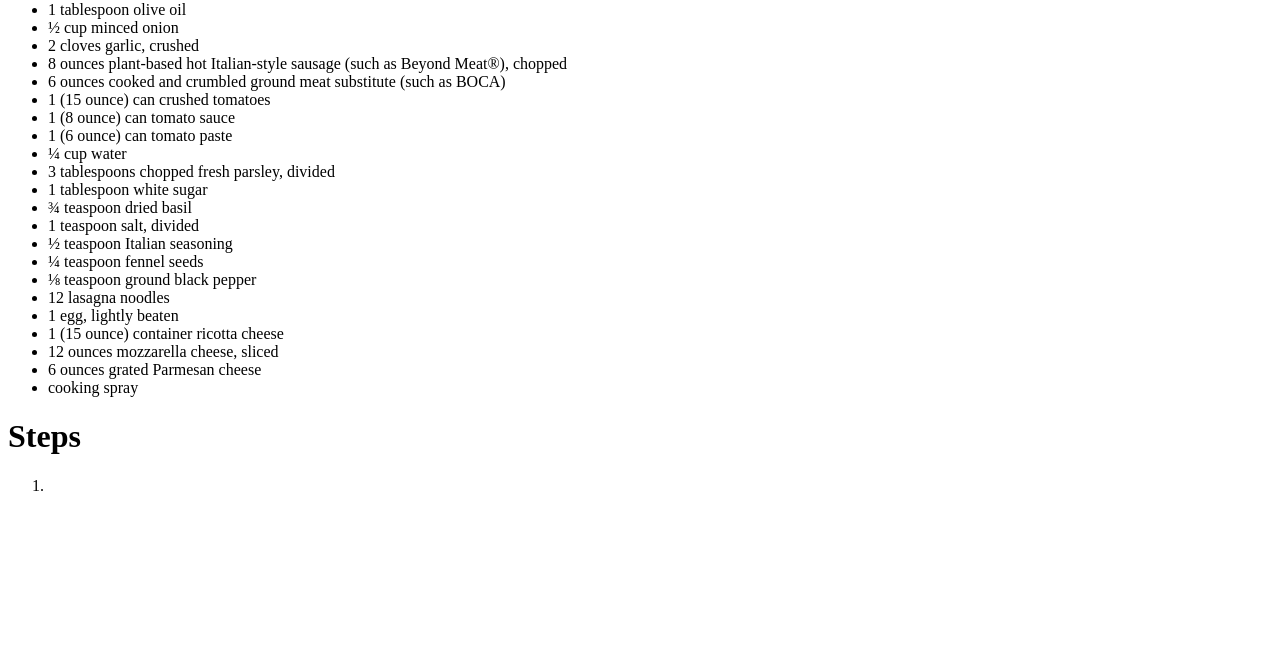
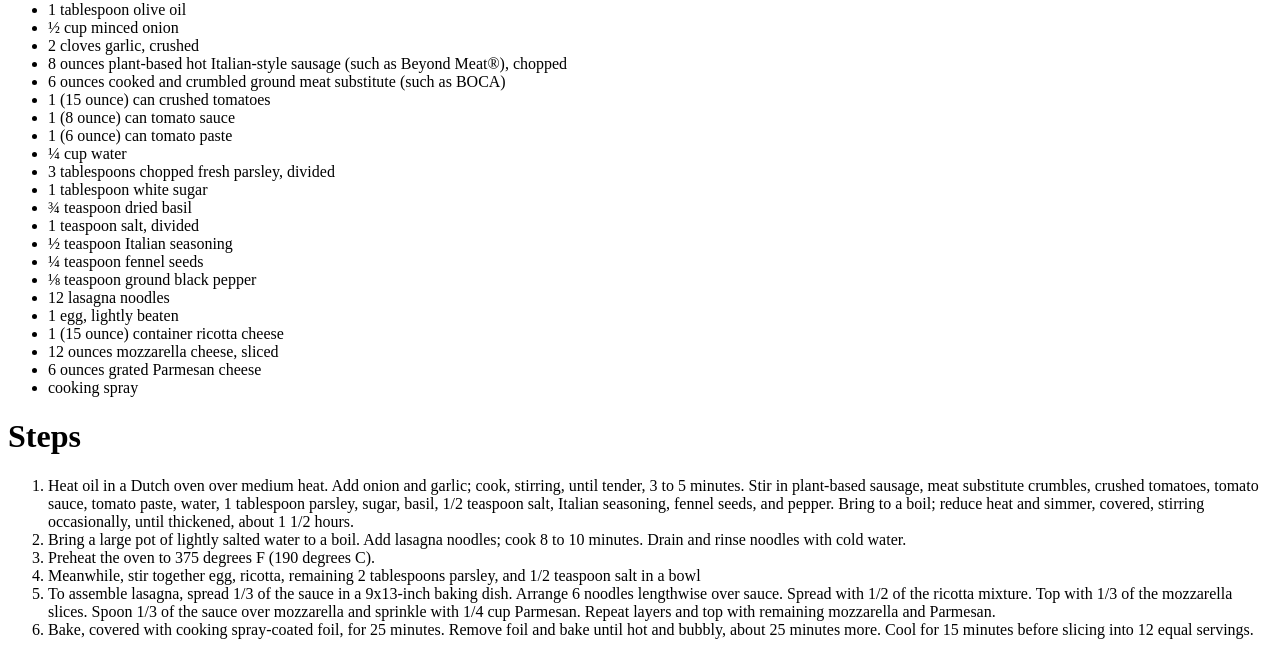
Before and after one commit to SGScia/odin-recipes, a plain HTML site: page recipes/Lasagna.html in a window 1280 px wide. Shown: the part 729-1384 px from the top of the page. Before the commit the page ends 1240 px from the top, so only its background shows below. Drawn offline with Linux system fonts and the light colour scheme.

Commit message:
Added steps

```diff
--- a/recipes/Lasagna.html
+++ b/recipes/Lasagna.html
@@ -67,7 +67,21 @@
 
     <H1>Steps</H1>
     <ol>
-        <li></li>
+        <li>Heat oil in a Dutch oven over medium heat. Add onion and garlic; cook, stirring, until tender, 3 to 5
+            minutes. Stir in plant-based sausage, meat substitute crumbles, crushed tomatoes, tomato sauce, tomato
+            paste, water, 1 tablespoon parsley, sugar, basil, 1/2 teaspoon salt, Italian seasoning, fennel seeds, and
+            pepper. Bring to a boil; reduce heat and simmer, covered, stirring occasionally, until thickened, about 1
+            1/2 hours.</li>
+        <li>Bring a large pot of lightly salted water to a boil. Add lasagna noodles; cook 8 to 10 minutes. Drain and
+            rinse noodles with cold water.</li>
+        <li>Preheat the oven to 375 degrees F (190 degrees C).</li>
+        <li>Meanwhile, stir together egg, ricotta, remaining 2 tablespoons parsley, and 1/2 teaspoon salt in a bowl</li>
+        <li>To assemble lasagna, spread 1/3 of the sauce in a 9x13-inch baking dish. Arrange 6 noodles lengthwise over
+            sauce. Spread with 1/2 of the ricotta mixture. Top with 1/3 of the mozzarella slices. Spoon 1/3 of the sauce
+            over mozzarella and sprinkle with 1/4 cup Parmesan. Repeat layers and top with remaining mozzarella and
+            Parmesan.</li>
+        <li>Bake, covered with cooking spray-coated foil, for 25 minutes. Remove foil and bake until hot and bubbly,
+            about 25 minutes more. Cool for 15 minutes before slicing into 12 equal servings.</li>
     </ol>
 
 </body>
```
